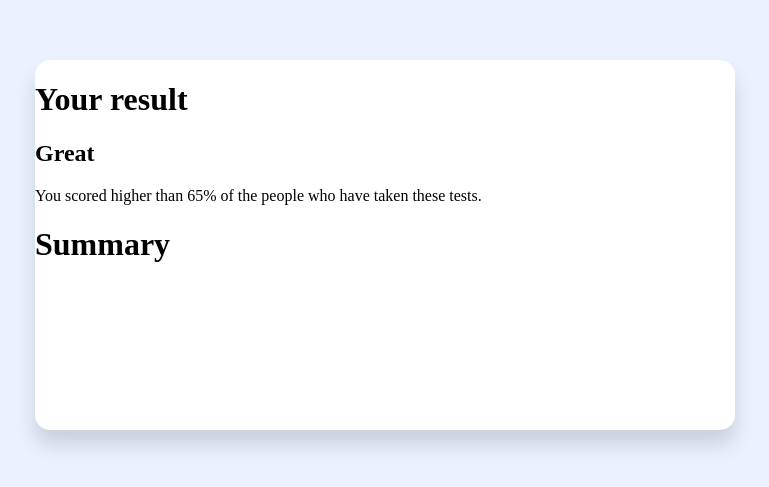
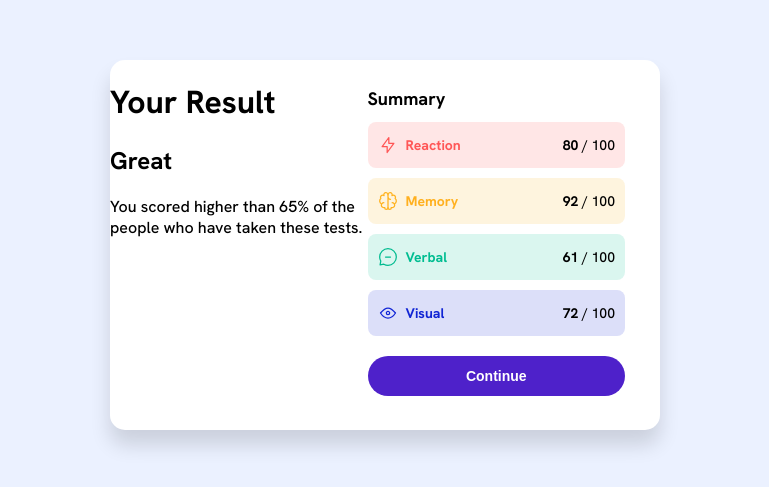
Before and after one commit to AnaBMaciel/frontendmentor, a plain HTML site: page projetos/result-summary-component/index.html in a window 1280 px wide. Shown: the part 163-650 px from the top of the page, without its empty margins (255-1024 px from the left). Drawn offline with Linux system fonts and the light colour scheme.

Commit message:
Summary
Fiz todo o design do summary, também diminui o tamanho do main

```diff
--- a/projetos/result-summary-component/index.html
+++ b/projetos/result-summary-component/index.html
@@ -11,14 +11,42 @@
 <body>
     <main>
         <div id="result">
-          <h1>Your result</h1>
+          <h1>Your Result</h1>
           <h2>Great</h2>
           <p>You scored higher than 65% of the people who have taken these tests.</p>
         </div>
         <div id="summary">
             <h1>Summary</h1>
             <div>
-                <p class="summary"></p>
+                <div id="reaction" class="summary">
+                    <div class="img">
+                        <img src="assets/images/icon-reaction.svg" alt="">
+                        <p><span id="reaction-color">Reaction</span></p>
+                    </div>
+                    <p><span class="bold">80</span> / 100</p>
+                </div>
+                <div id="memory" class="summary">
+                    <div class="img">
+                        <img src="assets/images/icon-memory.svg" alt="imagem de um cérebro amarelo">
+                        <p><span id="memory-color">Memory</span></p>
+                    </div>
+                    <p><span class="bold">92</span> / 100</p>
+                </div>
+                <div id="verbal" class="summary">
+                    <div class="img">
+                        <img src="assets/images/icon-verbal.svg" alt="">
+                        <p><span id="verbal-color">Verbal</span></p>
+                    </div>
+                    <p><span class="bold">61</span> / 100</p>
+                </div>
+                <div id="visual" class="summary">
+                    <div class="img">
+                        <img src="assets/images/icon-visual.svg" alt="">
+                        <p><span id="visual-color">Visual</span></p>
+                    </div>
+                    <p><span class="bold">72</span> / 100</p>
+                </div>
+                <button>Continue</button>
             </div>
         </div>
     </main>
--- a/projetos/result-summary-component/styles/style.css
+++ b/projetos/result-summary-component/styles/style.css
@@ -5,12 +5,103 @@ body{
     justify-content: center;
     align-items: center;
     height: 100vh;
+    font-family: 'Padrao', sans-serif;
 }
 
 main{
     background-color: white;
-    width: 700px;
+    width: 550px;
     height: 370px;
     border-radius: 15px;
     box-shadow: 0px 15px 20px rgba(0, 0, 0, 0.137);
+    display: flex;
 }
+
+#summary{
+    width: 50%;
+    padding-right: 35px;
+    font-size: 14px;
+}
+
+#summary h1{
+    font-size: 18px;
+    padding-top: 15px;
+    font-weight: 700;
+}
+
+.summary{
+    display: flex;
+    justify-content: space-between;
+    padding: 0px 10px;
+}
+
+#reaction{
+    background-color: hsla(0, 100%, 67%, 0.144);
+    border-radius: 8px;
+    margin-bottom: 10px;
+}
+
+#reaction-color{
+    color: var(--red);
+}
+
+#memory{
+    background-color: lch(77.76% 78.37 76.7 / 0.144);
+    border-radius: 8px;
+    margin-bottom: 10px;
+}
+
+#memory-color{
+    color: var(--yellow);
+}
+
+#verbal{
+    background-color: hsla(166, 100%, 37%, 0.144);
+    border-radius: 8px;
+    margin-bottom: 10px;
+}
+
+#verbal-color{
+    color: var(--green);
+}
+
+#visual{
+    background-color: hsla(234, 85%, 45%, 0.144);
+    border-radius: 8px;
+    margin-bottom: 10px;
+}
+#visual-color{
+    color: var(--blue);
+}
+
+span{
+    font-weight: 700;
+}
+
+.img{
+    display: flex;
+    gap: 8px;
+}
+
+button{
+     /* Remove a sombra e a borda padrão */
+    border: none;
+    box-shadow: none;
+    /* Estilização personalizada */
+    border-radius: 25px;
+    display: flex;
+    justify-content: center;
+    align-items: center;
+    width: 100%;
+    cursor: pointer;
+    background-color: var(--Violet-blue);
+    color: white;
+    font-weight: 700;
+    font-size: 14px;
+    height: 40px;
+    margin: 20px 0px;
+}
+
+#result{
+    width: 50%;
+}
```
